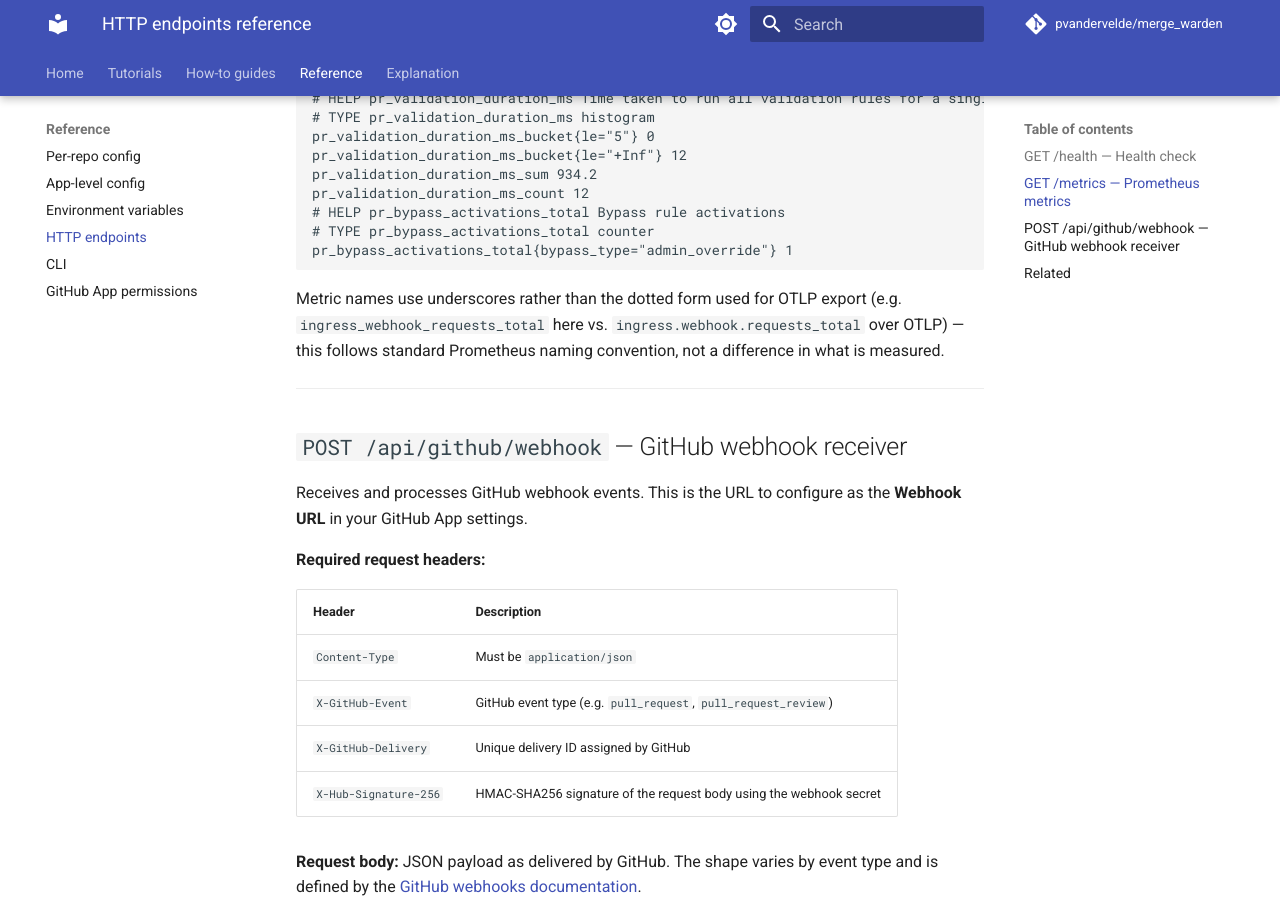
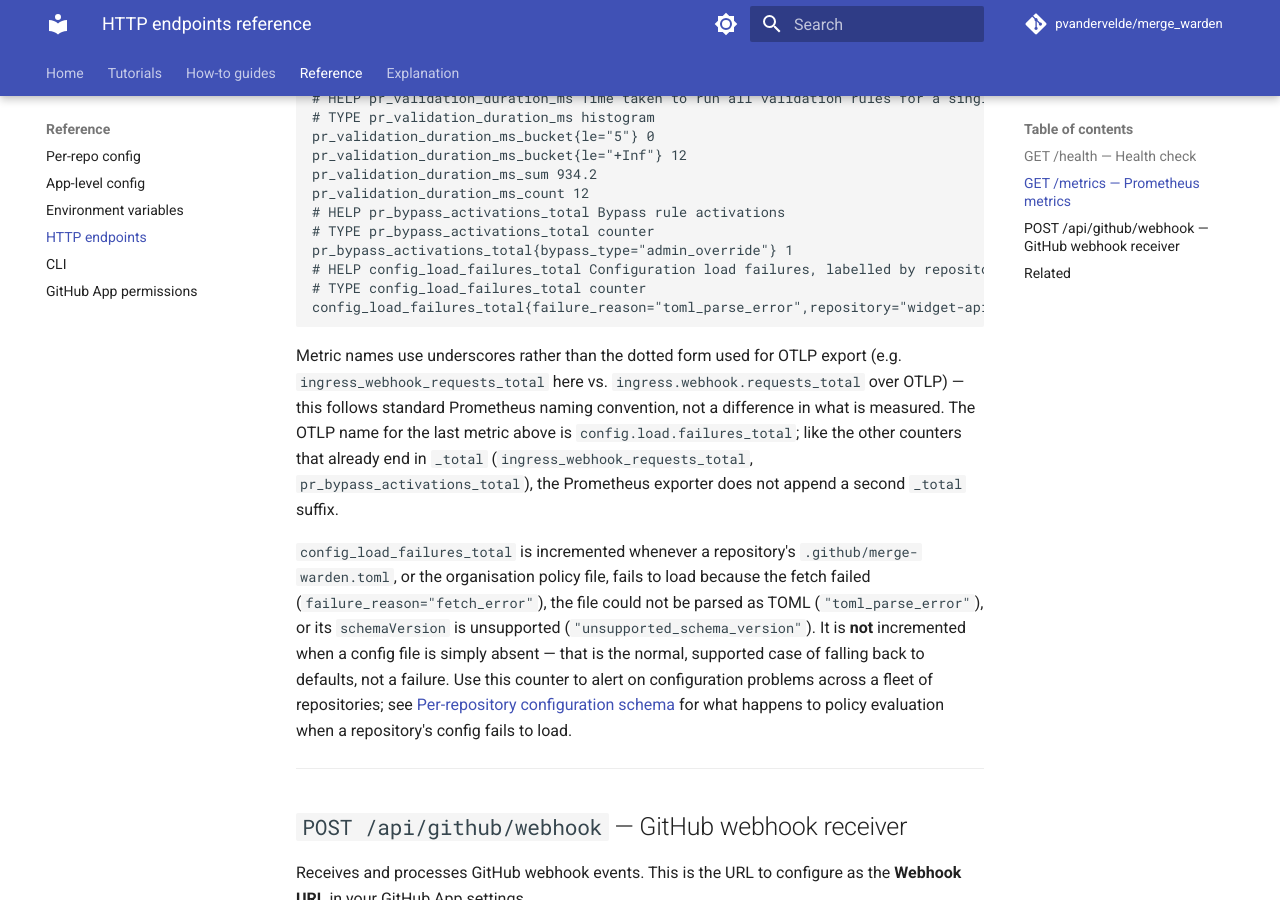
Before and after one commit to pvandervelde/merge_warden, an MkDocs documentation site: the page built from docs/user/reference/http-endpoints.md, in a window 1280 px wide and 900 px high, scrolled down 3399 px. Built offline with MkDocs 1.6.1 and Material for MkDocs 9.7.7, drawn with Linux system fonts in a browser that asks for light colours; comment, search, counter and statistics services are not loaded.

Commit message:
docs(observability): update user docs for config-load-failure observability (#337)

````diff
--- a/docs/user/reference/http-endpoints.md
+++ b/docs/user/reference/http-endpoints.md
@@ -159,11 +159,28 @@ pr_validation_duration_ms_count 12
 # HELP pr_bypass_activations_total Bypass rule activations
 # TYPE pr_bypass_activations_total counter
 pr_bypass_activations_total{bypass_type="admin_override"} 1
+# HELP config_load_failures_total Configuration load failures, labelled by repository_owner, repository, and failure_reason
+# TYPE config_load_failures_total counter
+config_load_failures_total{failure_reason="toml_parse_error",repository="widget-api",repository_owner="acme-corp"} 3
 ```
 
 Metric names use underscores rather than the dotted form used for OTLP export (e.g.
 `ingress_webhook_requests_total` here vs. `ingress.webhook.requests_total` over OTLP) —
 this follows standard Prometheus naming convention, not a difference in what is measured.
+The OTLP name for the last metric above is `config.load.failures_total`; like the other
+counters that already end in `_total` (`ingress_webhook_requests_total`,
+`pr_bypass_activations_total`), the Prometheus exporter does not append a second `_total`
+suffix.
+
+`config_load_failures_total` is incremented whenever a repository's
+`.github/merge-warden.toml`, or the organisation policy file, fails to load because the
+fetch failed (`failure_reason="fetch_error"`), the file could not be parsed as TOML
+(`"toml_parse_error"`), or its `schemaVersion` is unsupported (`"unsupported_schema_version"`).
+It is **not** incremented when a config file is simply absent — that is the normal,
+supported case of falling back to defaults, not a failure. Use this counter to alert on
+configuration problems across a fleet of repositories; see
+[Per-repository configuration schema](per-repo-config.md) for what happens to policy
+evaluation when a repository's config fails to load.
 
 ---
 
````
Also changed, not shown: docs/user/explanation/how-merge-warden-works.md (+10 -2 lines), docs/user/reference/environment-variables.md (+1 -1 lines), docs/user/reference/per-repo-config.md (+6 -1 lines).
